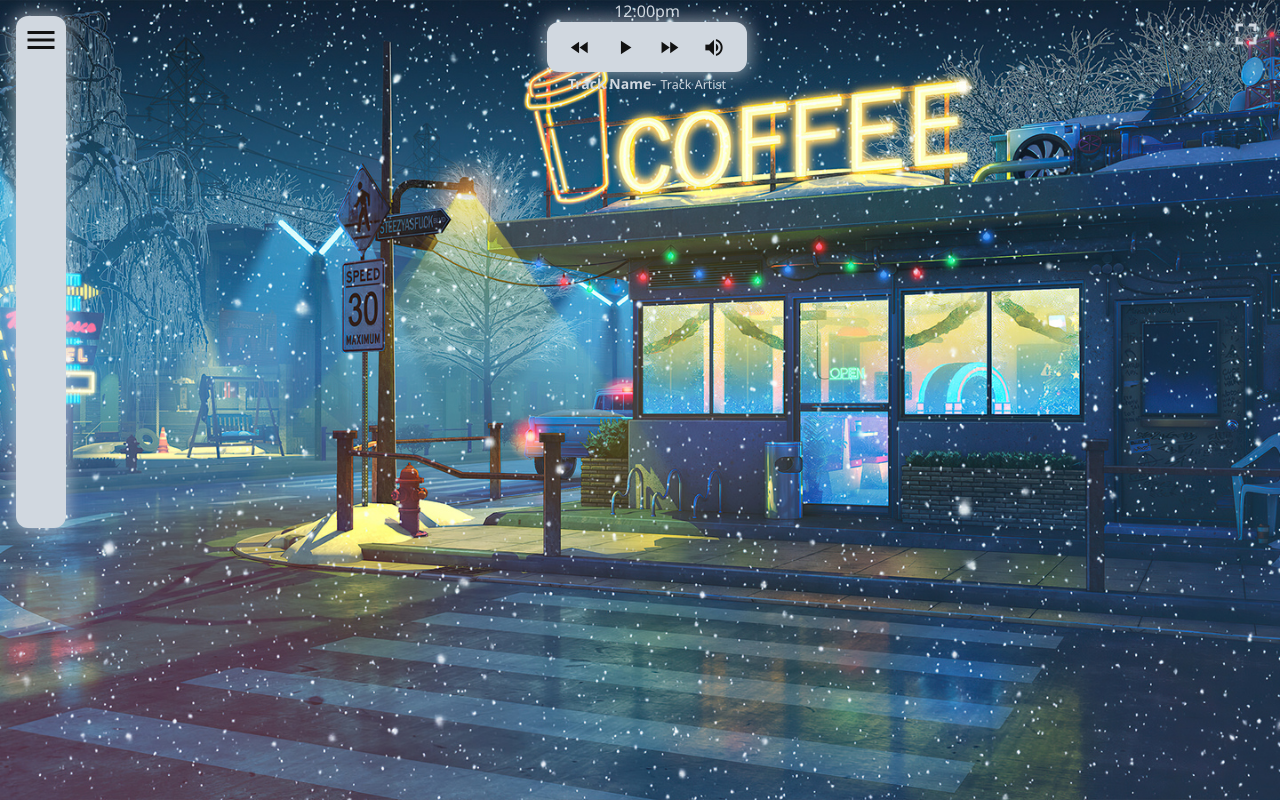
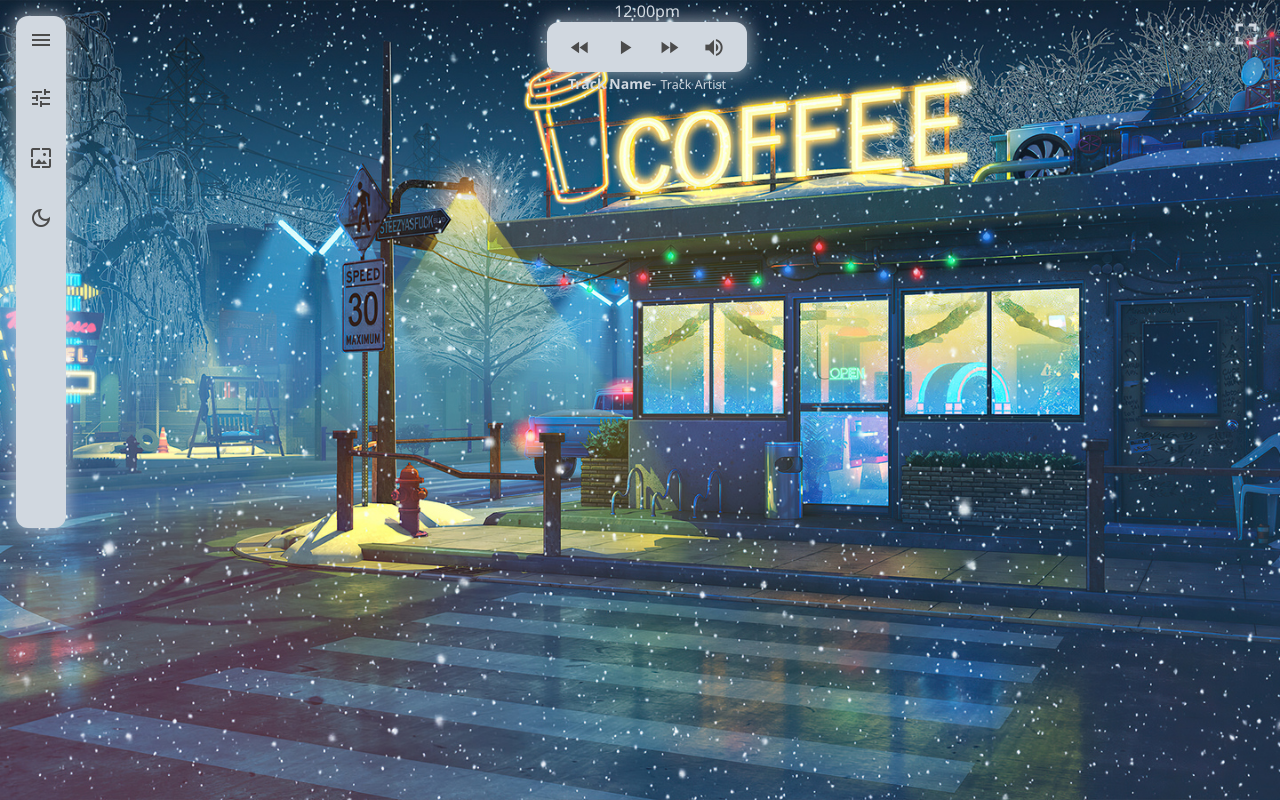
Before and after one commit to SimpleLogix/Lofi-Loft, a React (Create React App) app: page / in a window 1280 px wide. Both pictures are taken after a click on the icon "menu". Built offline with nearby package versions, Linux system fonts and the light colour scheme; the HTML template or start-up script is replaced by a standard one.

Commit message:
cleaned up action bar

```diff
--- a/public/index.html
+++ b/public/index.html
@@ -15,7 +15,8 @@
   <link rel="manifest" href="%PUBLIC_URL%/manifest.json" />
   <!-- Material Icons -->
   <link rel="stylesheet" href="https://fonts.googleapis.com/icon?family=Material+Icons" />
-
+  <link rel="stylesheet"
+    href="https://fonts.googleapis.com/css2?family=Material+Symbols+Outlined:opsz,wght,FILL,GRAD@48,400,0,0" />
 
   <title>React App</title>
 </head>
--- a/src/App.tsx
+++ b/src/App.tsx
@@ -13,6 +13,7 @@ function App() {
       }
     }
   }
+  console.log("first")
   return (
     <div className="background">
       <div>
--- a/src/components/ActionsBar.tsx
+++ b/src/components/ActionsBar.tsx
@@ -1,10 +1,12 @@
 import React, { useState, useEffect } from "react";
+import "../styles/actionbar.css";
 
 type Props = {};
 
 export default function ActionsBar({}: Props) {
   const [isOpen, setIsOpen] = useState(false);
   const [isFullscreen, setIsFullscreen] = useState(false);
+  const [isLightMode, setIsLightMode] = useState(true);
 
   // close Action bar on resize < 500 vh
   useEffect(() => {
@@ -24,13 +26,31 @@ export default function ActionsBar({}: Props) {
     setIsOpen(!isOpen);
   }
 
-
+  function handleDarkLightModeToggle(event: React.MouseEvent<HTMLElement>) {
+    setIsLightMode(!isLightMode);
+  }
 
   return (
     <div className={`actions-bar bar column ${isOpen ? "open" : ""}`}>
       <i className={`material-icons hamburger `} onClick={hamburgerClick}>
         menu
       </i>
+      {isOpen ? (
+        <div className="center column">
+          <i className="material-icons">tune</i>
+          <i className="material-icons">wallpaper</i>
+          <i
+            onClick={handleDarkLightModeToggle}
+            className={`material-symbols-outlined ${
+              isLightMode ? "light-mode" : "dark-mode"
+            }`}
+          >
+            {isLightMode ? "dark_mode" : "light_mode"}
+          </i>
+        </div>
+      ) : (
+        <i className="hidden"></i>
+      )}
     </div>
   );
 }
--- a/src/components/PlayBar.tsx
+++ b/src/components/PlayBar.tsx
@@ -1,4 +1,5 @@
 import React, { useState } from "react";
+import playAudio from "../util/MediaPlayer";
 
 type Props = {};
 
@@ -6,7 +7,12 @@ export default function PlayBar({}: Props) {
   const [isPlaying, setIsPlaying] = useState(false);
   const [isMuted, setIsMuted] = useState(false);
   const handlePlayClick = (event: React.MouseEvent<HTMLElement>) => {
-    setIsPlaying(!isPlaying);
+    if (isPlaying) {
+      setIsPlaying(false);
+    } else {
+      setIsPlaying(true);
+      playAudio();
+    }
   };
   const handleMutedClick = (event: React.MouseEvent<HTMLElement>) => {
     setIsMuted(!isMuted);
--- /dev/null
+++ b/src/styles/actionbar.css
@@ -0,0 +1,30 @@
+.actions-bar {
+    width: 50px;
+    min-height: 50px;
+    margin: 16px;
+    gap: 10px;
+    transition: min-height .3s ease-in;
+}
+
+.actions-bar>i,
+.actions-bar>div>i {
+    font-size: 24px;
+    color: var(--black);
+    padding: 12px;
+}
+
+.actions-bar>div {
+    gap: 12px;
+}
+
+.open {
+    min-height: 64vh;
+}
+
+.dark-mode:hover {
+    color: #f7b731;
+}
+
+.light-mode:hover {
+    color: #4b6584;
+}
--- a/src/styles/app.css
+++ b/src/styles/app.css
@@ -1,6 +1,6 @@
 :root {
     --white: #d1d8e0;
-    --black: #121212;
+    --black: #4b4b4b;
     color: #d1d8e0;
     font-family: 'Segoe UI', Tahoma, Geneva, Verdana, sans-serif;
 }
@@ -13,9 +13,11 @@ html {
 i {
     user-select: none;
     color: var(--black);
+    cursor: pointer;
 }
 
 .center {
+    display: flex;
     justify-content: center;
     align-items: center;
     text-align: center;
@@ -37,12 +39,10 @@ i {
     display: flex;
     justify-content: space-between;
     align-items: flex-start;
-
 }
 
 .bar {
     display: flex;
-    justify-content: space-between;
     align-items: center;
     background-color: var(--white);
     border-radius: 12px;
@@ -60,37 +60,11 @@ i {
     font-size: 23px;
 }
 
-
-
-.actions-bar {
-    width: 50px;
-    min-height: 50px;
-    overflow: hidden;
-    margin: 16px;
-    transition: min-height .3s ease-in;
-}
-
-.hamburger {
-    font-size: 36px;
-    color: var(--black);
-    padding: 6px;
-}
-
-.hamburger:hover,
-.fullscreen-icon:hover,
-.play-bar>i:hover {
-    cursor: pointer;
-}
-
 .play-bar>i:hover {
     background-color: #c4cad1;
     box-shadow: 0 0 12px 4px #c4cad1;
     border-radius: 50%;
     padding: 3px;
-}
-
-.open {
-    min-height: 64vh;
 }
 
 .fullscreen-icon {
@@ -113,3 +87,7 @@ i {
     font-size: 12.5px;
     font-weight: 400;
 }
+
+.hidden {
+    display: none;
+}
--- /dev/null
+++ b/src/util/MediaPlayer.ts
@@ -0,0 +1,8 @@
+
+const playAudio = () => {
+    console.log("playing")
+    let audio = new Audio(`/tracks/empty-minds.mp3`);
+    audio.play();
+}
+
+export default playAudio;;
```
Also changed, not shown: firebase.json, 1 other file (tests, documents, lock files or other folders).
